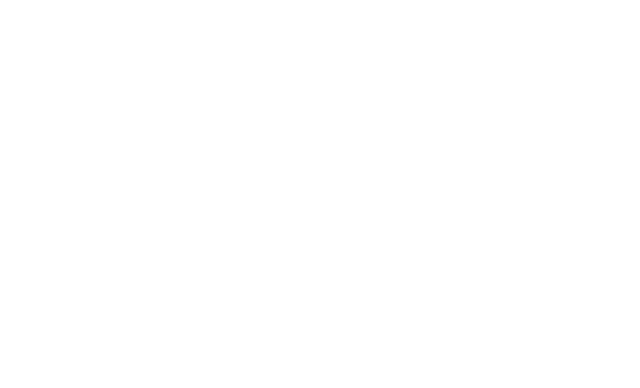
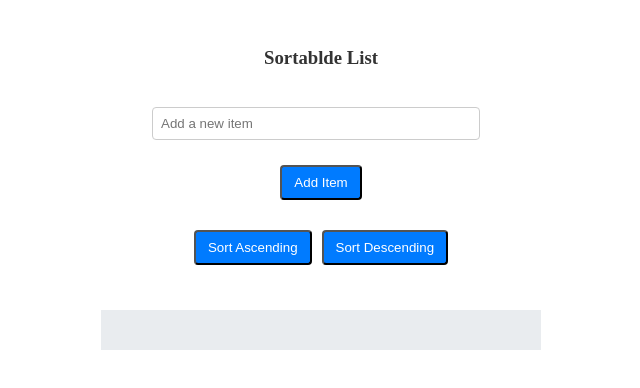
Before and after one commit to Bhupesh-aher/Frontend-machine-coding-round, a React (Vite) app: page / in a window 1280 px wide. Shown: the top 388 px of the page, without its empty margins (319-959 px from the left). Built offline with nearby package versions, Linux system fonts and the light colour scheme.

Commit message:
Sortable List

```diff
--- a/src/App.jsx
+++ b/src/App.jsx
@@ -1,5 +1,6 @@
 import React from 'react';
 import './index.css';
+import SortableList from './Soratble List/SortableList';
 
 
 
@@ -8,7 +9,7 @@
 
     return (
       <div className='app'>
-
+        <SortableList/>
       </div>
     )
 }
--- /dev/null
+++ b/src/Soratble List/SortableList.jsx
@@ -0,0 +1,51 @@
+import React, { useState } from 'react'
+import "./style.css"
+
+const SortableList = () => {
+
+    const [inputText, setInputText] = useState("");
+    const [items, setItems] = useState([]);
+
+    const handleAddItem = () => {
+        if(inputText){
+            setItems((prev) => ([...prev, inputText]));
+            setInputText("");
+        }
+    }
+
+    const sortItems = (order) => {
+        setItems((prev) => {
+            const sortedItems = [...prev];
+            sortedItems.sort((a, b) => {
+                if(order === 'asc'){
+                   return a.localeCompare(b);
+                }
+                else {
+                    return b.localeCompare(a);
+                }
+            })
+            return sortedItems;
+        })
+    }
+
+    return (
+        <div className='sortable-list-container'>
+            <h3>Sortablde List</h3>
+            <input type="text" value={inputText} onChange={(e) => setInputText(e.target.value)} placeholder='Add a new item'/>
+            <button onClick={handleAddItem}>Add Item</button>
+
+            <div>
+                <button onClick={() => sortItems('asc')}>Sort Ascending</button>
+                <button onClick={() => sortItems('desc')}>Sort Descending</button>
+            </div>
+
+            <div className='list-items'>
+                {items.map((item, index) => (
+                    <li key={index} id={`item-${index}`}>{item}</li>
+                ))}
+            </div>
+        </div>
+    )
+}
+
+export default SortableList
--- /dev/null
+++ b/src/Soratble List/style.css
@@ -0,0 +1,55 @@
+.sortable-list-container {
+    max-width: 400px;
+    margin: 0 auto;
+    padding: 20px;
+    border-radius: 8px;
+    display: flex;
+    flex-direction : column;
+    align-items : center;
+    gap: 20px
+}
+.sortable-list-container h3 {
+    text-align: center;
+    color: #333;
+}
+
+.sortable-list-container input {
+    width: calc(100% - 90px);
+    padding: 8px;
+    margin-right: 10px;
+    border: 1px solid #ccc;
+    border-radius: 4px;
+}
+
+.sortable-list-container button {
+    padding: 8px 12px;
+    border-top-right-radius: none;
+    background-color: #007bff;
+    color: white;
+    border-radius: 4px;
+    cursor: pointer;
+    margin: 5px;
+}
+
+
+.sortable—list-container button:hover {
+    background-color: #0056b3;
+}
+
+.sortable-list-container div {
+    text-align: center;
+    margin-bottom: 20px;
+}
+
+.sortable-list-container div {
+    text-align: center;
+    margin-bottom: 20px;
+}
+.list-items {
+    background-color: #e9ecef;
+    padding: 20px;
+    width : 100%;
+    display: flex;
+    flex-direction : column;
+    align-items: start;
+}
```
